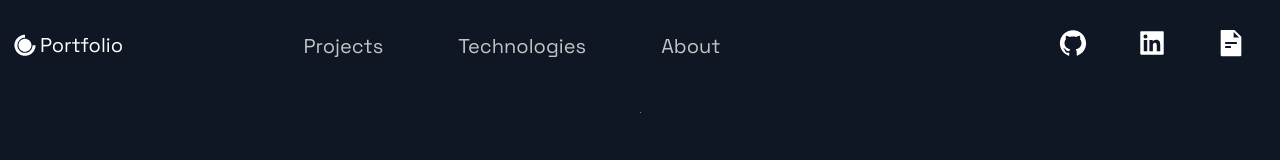
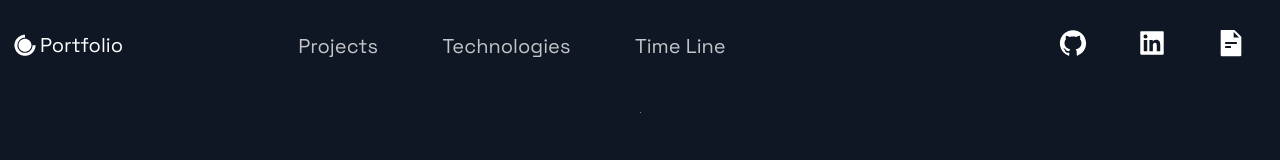
Before and after one commit to ShaishavShah04/ShaishavShah04.github.io, a Next.js app: page / in a window 1280 px wide. Shown: the top 160 px of the page. Built offline with nearby package versions, Linux system fonts and the light colour scheme.

Commit message:
Small changes everywhere.

```diff
--- a/src/components/Header/Header.js
+++ b/src/components/Header/Header.js
@@ -26,8 +26,8 @@ const Header = () =>  (
         </Link>
       </li>
       <li>
-        <Link href="#about">
-          <NavLink>About</NavLink>
+        <Link href="#timeline">
+          <NavLink>Time Line</NavLink>
         </Link>
       </li>
     </Div2>
--- a/src/components/Technologies/Technologies.js
+++ b/src/components/Technologies/Technologies.js
@@ -8,7 +8,7 @@ const Technologies = () =>  (
   <Section id="tech" fullHeight style={{ marginTop: "20vh"}}>
     <SectionDivider />
     <br />
-    <SectionTitle>Technologies</SectionTitle>
+    <SectionTitle main>Technologies</SectionTitle>
     <SectionText>
       I've worked with a range of technologies, from back-end to front-end and everything in between!
     </SectionText>
--- a/src/components/TimeLine/TimeLine.js
+++ b/src/components/TimeLine/TimeLine.js
@@ -8,10 +8,10 @@ import { TimeLineData } from '../../constants/constants';
 const Timeline = () => {
 
   return (
-    <Section id="about">
+    <Section id="timeline">
       <SectionDivider />
       <br />
-      <SectionTitle>Time Line</SectionTitle>
+      <SectionTitle main>Time Line</SectionTitle>
       <SectionText>I started to learn programming about 2 years ago, and I've been learning ever since!</SectionText>
       <CarouselContainer>
         <>
```
